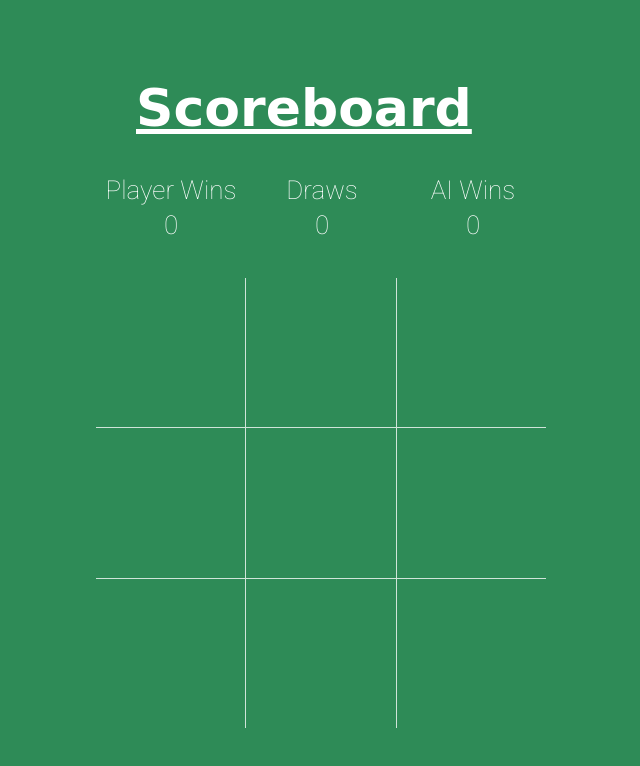
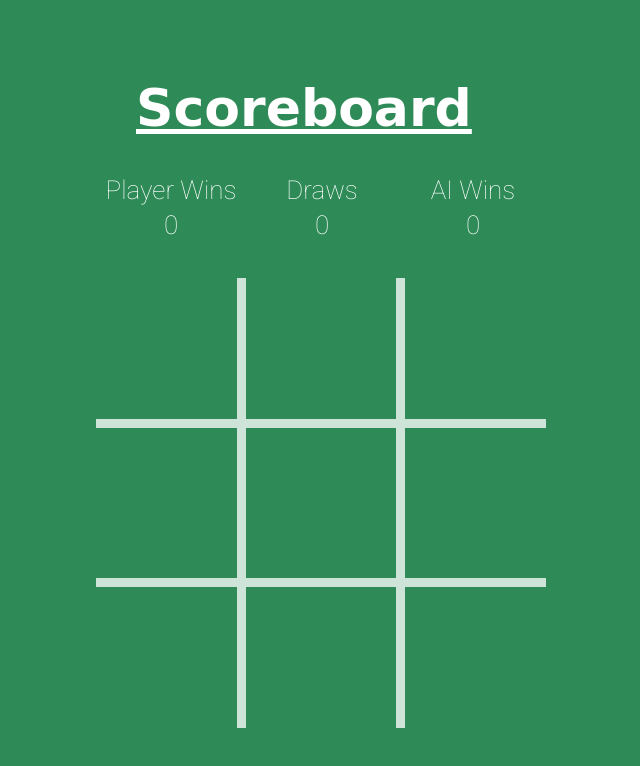
Before and after one commit to KajTassi/tic-tac-game, a React (Create React App) app: page / in a window 1280 px wide. Shown: the top 766 px of the page, without its empty margins (318-958 px from the left). Built offline with nearby package versions, Linux system fonts and the light colour scheme.

Commit message:
1st draft

```diff
--- a/src/components/Styling.css
+++ b/src/components/Styling.css
@@ -51,33 +51,33 @@ Section below is for to define CSS for individuel squares
 */
 
   .square:nth-child(1) {
-    border-width: 0 1px 1px 0;
+    border-width: 0 9px 9px 0;
   }
   .square:nth-child(2) {
-    border-width: 0 0 1px 0;
+    border-width: 0 0 9px 0;
   }
   .square:nth-child(3) {
-    border-width: 0px 0px 1px 1px;
+    border-width: 0px 0px 9px 9px;
   }
 
   .square:nth-child(4) {
-    border-width: 0 1px 0 0;
+    border-width: 0 9px 0 0;
   }
   .square:nth-child(5) {
     border: none;
   }
   .square:nth-child(6) {
-    border-width: 0 0 0 1px;
+    border-width: 0 0 0 9px;
   }
 
   .square:nth-child(7) {
-    border-width: 1px 1px 0 0;
+    border-width: 9px 9px 0 0;
   }
   .square:nth-child(8) {
-    border-width: 1px 0 0 0;
+    border-width: 9px 0 0 0;
   }
   .square:nth-child(9) {
-    border-width: 1px 0 0 1px;
+    border-width: 9px 0 0 9px;
   }
 
 /*
```
Also changed, not shown: 2 other files (tests, documents, lock files or other folders).
